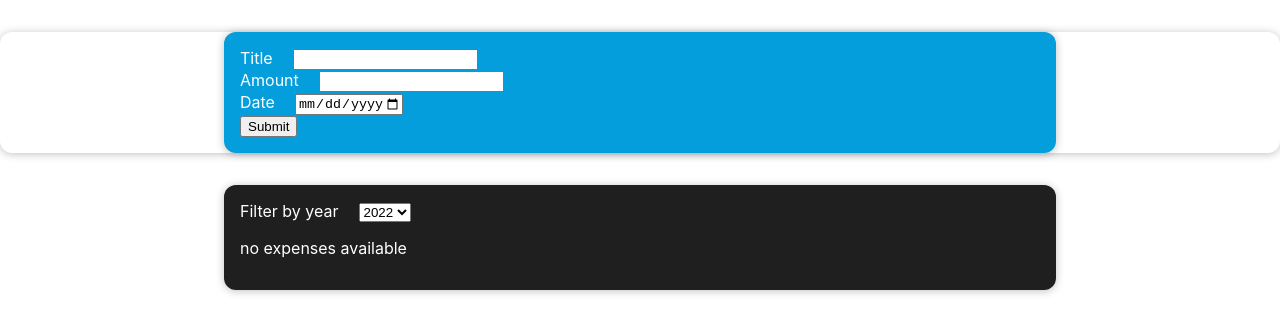
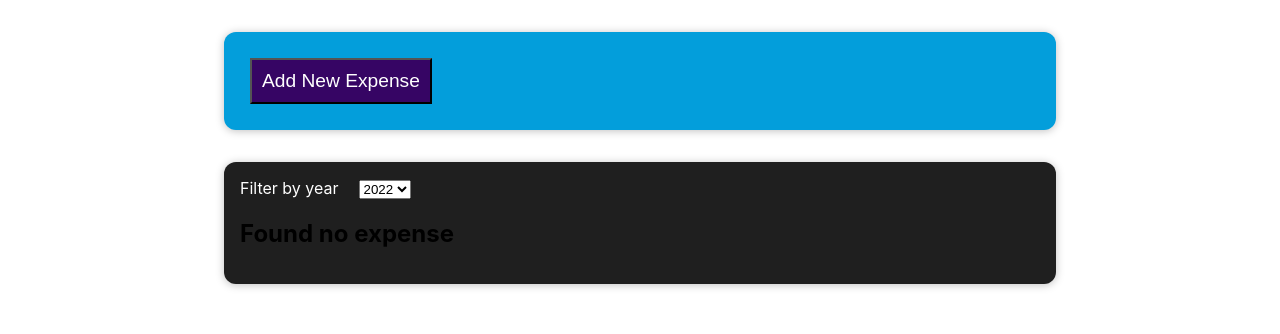
Before and after one commit to Leannelb/react-my-app-max, a React (Create React App) app: page / in a window 1280 px wide. Shown: the top 334 px of the page. Built offline with nearby package versions, Linux system fonts and the light colour scheme.

Commit message:
d9 ch5: conditional content

```diff
--- a/src/App.css
+++ b/src/App.css
@@ -1,38 +1,7 @@
-.App {
-  text-align: center;
+button {
+  padding: 10px;
+  margin: 10px;
+  background-color: rgb(54, 5, 100);
+  color: white;
+  font-size: larger;
 }
-
-.App-logo {
-  height: 40vmin;
-  pointer-events: none;
-}
-
-@media (prefers-reduced-motion: no-preference) {
-  .App-logo {
-    animation: App-logo-spin infinite 20s linear;
-  }
-}
-
-.App-header {
-  background-color: #282c34;
-  min-height: 100vh;
-  display: flex;
-  flex-direction: column;
-  align-items: center;
-  justify-content: center;
-  font-size: calc(10px + 2vmin);
-  color: white;
-}
-
-.App-link {
-  color: #61dafb;
-}
-
-@keyframes App-logo-spin {
-  from {
-    transform: rotate(0deg);
-  }
-  to {
-    transform: rotate(360deg);
-  }
-}
--- a/src/components/Expenses/ExpenseItem.js
+++ b/src/components/Expenses/ExpenseItem.js
@@ -6,6 +6,7 @@
 
 const ExpenseItem = (props) =>  {
     return (
+        <li>
         <Card className="expense-item" >
             <ExpenseDate date={props.date}/>
             <div className="expense-item__description" >
@@ -13,6 +14,7 @@
                 <div className="expense-item__price" > ${props.amount} </div>
             </div>
         </Card>
+        </li>
     );
 }
 
--- a/src/components/Expenses/Expenses.js
+++ b/src/components/Expenses/Expenses.js
@@ -3,6 +3,7 @@
 import './Expenses.css';
 import ExpensesFilter from './ExpensesFilter';
 import Card from '../UI/Card';
+import ExpensesList from './ExpensesList';
 
 const Expenses = (props) => {
   const [filteredYear, setFilterYear] = useState('2020');
@@ -15,26 +16,13 @@
     return expense.date.getFullYear().toString() === filteredYear;
   });
 
-  let expenseContent = <p className="expenses-filter__control">no expenses available</p>;
-
-  if (filteredExpenses.length > 0 ) {
-    expenseContent =
-      filteredExpenses.map((expense) =>
-      <ExpenseItem
-      key={expense.id}
-      title={expense.title}
-      amount={expense.amount}
-      date={expense.date}
-    />
-    )}
-
   return (
     <Card className="expenses">
       <ExpensesFilter
         selectedYear={filteredYear}
         onChangeFilter={filterChangeHandler}
       />
-      {expenseContent}
+      <ExpensesList items={filteredExpenses}/>
     </Card>
   );
 }
--- /dev/null
+++ b/src/components/Expenses/ExpensesList.js
@@ -0,0 +1,26 @@
+import './ExpensesList.css';
+import ExpenseItem from './ExpenseItem';
+
+const ExpensesList = props => {
+    let expenseContent = <p className="expenses-filter__control">no expenses available</p>;
+
+    if (props.items.length === 0) {
+        return <h2 className="expenses-list__fallback">Found no expense</h2>
+    }
+
+    return (
+        <ul className="expenses-list">
+            {expenseContent =
+                props.items.map((expense) =>
+                    <ExpenseItem
+                        key={expense.id}
+                        title={expense.title}
+                        amount={expense.amount}
+                        date={expense.date}
+                    />
+                )}
+        </ul>
+    )
+}
+
+export default ExpensesList;
--- a/src/components/NewExpense/ExpenseForm.js
+++ b/src/components/NewExpense/ExpenseForm.js
@@ -1,10 +1,10 @@
-import React, {useState} from 'react';
+import React, { useState } from 'react';
 import './ExpenseForm.css';
 
 const ExpenseForm = (props) => {
-    const [enteredTitle, setEnteredTitle ]  = useState('');
-    const [enteredAmount, setEnteredAmount ]  = useState('');
-    const [enteredDate, setEnteredDate ]  = useState('');
+    const [enteredTitle, setEnteredTitle] = useState('');
+    const [enteredAmount, setEnteredAmount] = useState('');
+    const [enteredDate, setEnteredDate] = useState('');
 
     const titleChangeHandler = (event) => {
         setEnteredTitle(event.target.value);
@@ -42,15 +42,16 @@
                 </div>
                 <div className="new-expense__control">
                     <label>Amount</label>
-                <input type="number" min="0.01" step="0.01"  value={enteredAmount} onChange={amountChangeHandler}/>
+                    <input type="number" min="0.01" step="0.01" value={enteredAmount} onChange={amountChangeHandler} />
                 </div>
                 <div className="new-expense__control">
                     <label>Date</label>
-                <input type="date" min="2019-01-01" max="2050-12-31" value={enteredDate} onChange={dateChangeHandler}/>
+                    <input type="date" min="2019-01-01" max="2050-12-31" value={enteredDate} onChange={dateChangeHandler} />
                 </div>
             </div>
             <div className="new-expense__actions">
-            <button type="submit">Submit</button>
+                <button type="button" onClick={props.onCancel}>Submit</button>
+                <button type="submit">Cancel</button>
             </div>
         </form>
     )
--- a/src/components/NewExpense/NewExpense.js
+++ b/src/components/NewExpense/NewExpense.js
@@ -1,24 +1,35 @@
-import './NewExpense.css';
+import { useState } from 'react';
 import ExpenseForm from './ExpenseForm';
 import Card from '../UI/Card';
+import './NewExpense.css';
 
 const NewExpense = (props) => {
+    const [isEditing, setIsEditing] = useState(false);
+
     const saveExpenseDataHandler = (enteredExpenseData) => {
         const expenseData = {
             ...enteredExpenseData,
             id: Math.random().toString()
         };
-        props.onAddExpense(expenseData)
+        props.onAddExpense(expenseData);
+        setIsEditing(false);
     }
 
+    const startEditingHandler = () => {
+        setIsEditing(true);
+    }
+
+    const stopEditingHandler = () => {
+        setIsEditing(false);
+    }
 
     return (
-        <Card>
-            <div className="new-expense">
-                <ExpenseForm onSaveExpenseData={saveExpenseDataHandler} />
-            </div>
-        </Card>
-      )
+        <div className="new-expense">
+            {!isEditing && <button onClick={startEditingHandler}>Add New Expense</button>}
+            {isEditing && <ExpenseForm onSaveExpenseData={saveExpenseDataHandler} onCancel={stopEditingHandler} />}
+        </div>
+
+    )
 }
 
 export default NewExpense;
```
Also changed, not shown: src/components/Expenses/ExpensesList.css (added). Lines whose indentation alone changed are shown as unchanged.
